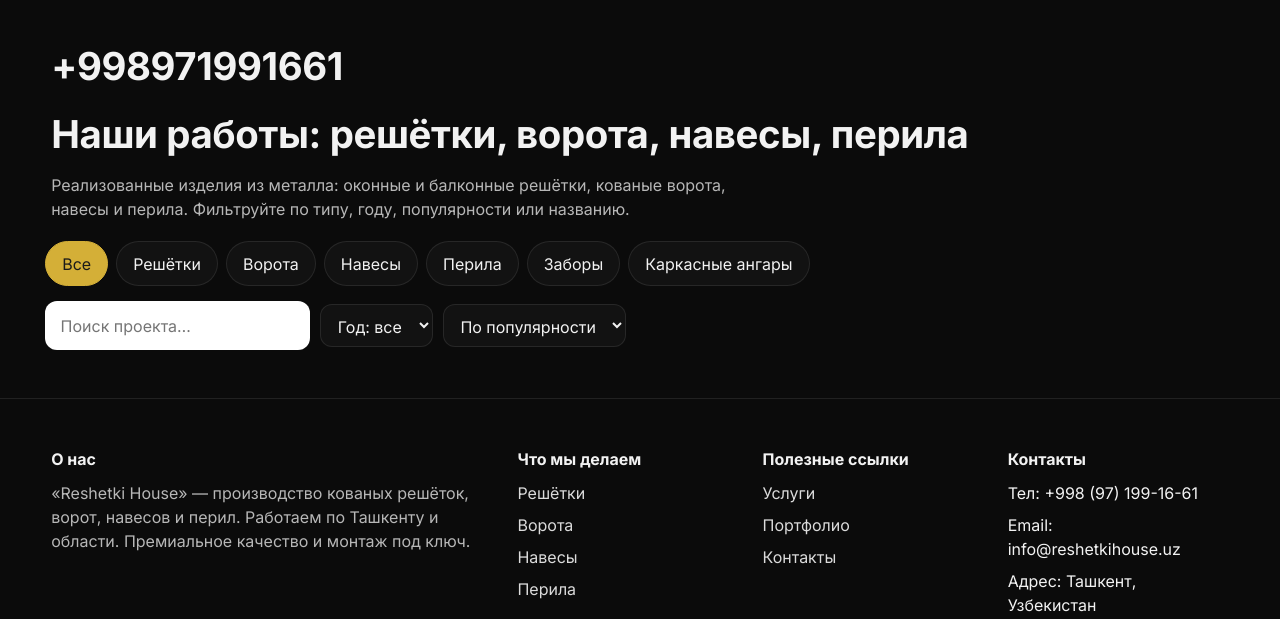
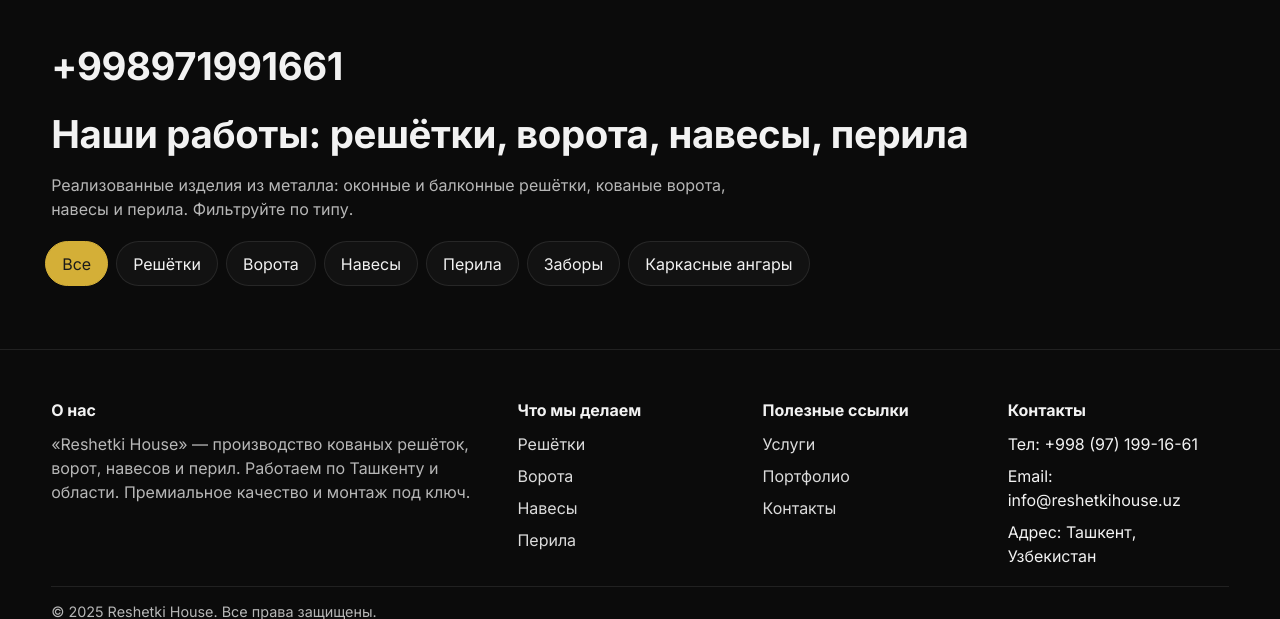
Before and after one commit to Saidaxrorxon/reshotka-house, a Django app: page /projects/ in a window 1280 px wide. Shown: the part 67-686 px from the top of the page. Run offline with Django 5.2, Linux system fonts and the light colour scheme; data comes from the database, SQL or seed files in the repository; data that the repository does not hold is empty.

Commit message:
Remove year/popularity filters and search from the portfolio page
They were dead weight anyway - the real card markup never set
data-year/data-pop/data-name, so those filters/sort options never
actually did anything against real portfolio photos. Category
filtering (the only one that worked) is untouched.

Co-authored-by: Claude <noreply@anthropic.com>

```diff
--- a/templates/projects.html
+++ b/templates/projects.html
@@ -156,7 +156,7 @@
     <div class="container">
       <h1>+998971991661</h1>
       <h1>Наши работы: решётки, ворота, навесы, перила</h1>
-      <p>Реализованные изделия из металла: оконные и балконные решётки, кованые ворота, навесы и перила. Фильтруйте по типу, году, популярности или названию.</p>
+      <p>Реализованные изделия из металла: оконные и балконные решётки, кованые ворота, навесы и перила. Фильтруйте по типу.</p>
     </div>
   </section>
 
@@ -171,21 +171,6 @@
 <button class="chip" data-cat="railings" role="tab" aria-selected="false">Перила</button>
 <button class="chip" data-cat="fences" role="tab" aria-selected="false">Заборы</button>
 <button class="chip" data-cat="hangars" role="tab" aria-selected="false">Каркасные ангары</button>
-      </div>
-
-      <div class="filters-r">
-        <input class="search" type="search" id="pfSearch" placeholder="Поиск проекта…" aria-label="Поиск по портфолио" />
-        <select class="select" id="pfYear">
-          <option value="all">Год: все</option>
-          <option value="2025">2025</option>
-          <option value="2024">2024</option>
-          <option value="2023">2023</option>
-        </select>
-        <select class="select" id="pfSort">
-          <option value="pop">По популярности</option>
-          <option value="new">Сначала новые</option>
-          <option value="name">По названию</option>
-        </select>
       </div>
     </div>
   </section>
@@ -281,56 +266,34 @@
     }, {threshold:0.08});
     document.querySelectorAll('.card').forEach(el=> io.observe(el));
 
-    // Filtering / Search / Sort
+    // Filtering by category
     (function(){
       const grid = document.getElementById('pfGrid');
       const chips = document.getElementById('pfChips');
-      const search = document.getElementById('pfSearch');
-      const year = document.getElementById('pfYear');
-      const sort = document.getElementById('pfSort');
+      if(!grid || !chips) return;
       const items = Array.from(grid.querySelectorAll('.card'));
-      const state = {cat:'all', q:'', year:'all', sort:'pop'};
-      const norm = s => (s||'').toString().toLowerCase().trim();
+      let cat = 'all';
 
       function apply(){
-        const filtered = items.filter(it=>{
-          const cOk = state.cat==='all' || it.dataset.cat===state.cat;
-          const yOk = state.year==='all' || it.dataset.year===state.year;
-          const nOk = norm(it.dataset.name).includes(norm(state.q));
-          return cOk && yOk && nOk;
-        });
-        const sorted = filtered.sort((a,b)=>{
-          if(state.sort==='new') return (b.dataset.year|0)-(a.dataset.year|0);
-          if(state.sort==='name') return a.dataset.name.localeCompare(b.dataset.name,'ru');
-          return (a.dataset.pop|0)-(b.dataset.pop|0);
-        });
-        items.forEach(it=> it.style.display='none');
-        sorted.forEach(it=> it.style.display='');
+        items.forEach(it=> it.style.display = (cat==='all' || it.dataset.cat===cat) ? '' : 'none');
       }
 
-      if(chips){
       chips.addEventListener('click', e=>{
         const btn = e.target.closest('.chip'); if(!btn) return;
-          state.cat = btn.dataset.cat || 'all';
+        cat = btn.dataset.cat || 'all';
         chips.querySelectorAll('.chip').forEach(c=>{c.classList.remove('active'); c.setAttribute('aria-selected','false');});
         btn.classList.add('active'); btn.setAttribute('aria-selected','true');
         apply();
       });
-      }
-      if(search){ search.addEventListener('input', ()=>{ state.q = search.value; apply(); }); }
-      if(year){ year.addEventListener('change', ()=>{ state.year = year.value; apply(); }); }
-      if(sort){ sort.addEventListener('change', ()=>{ state.sort = sort.value; apply(); }); }
       apply();
 
-      // Support deep links like /projects.html#grilles or #2025
+      // Support deep links like /projects/#grilles
       if(location.hash){
         const h = location.hash.replace('#','');
         const cats = ['all','grilles','gates','canopies','railings','fences','hangars'];
         if(cats.includes(h)){
           const btn = chips.querySelector(`[data-cat="${h}"]`);
           if(btn){ btn.click(); }
-        } else if(/^\d{4}$/.test(h)){
-          year.value = h; state.year = h; apply();
         }
       }
     })();
```
Lines whose indentation alone changed are shown as unchanged.
